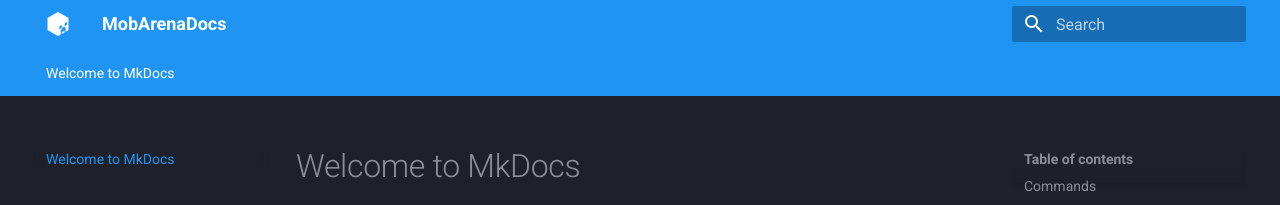
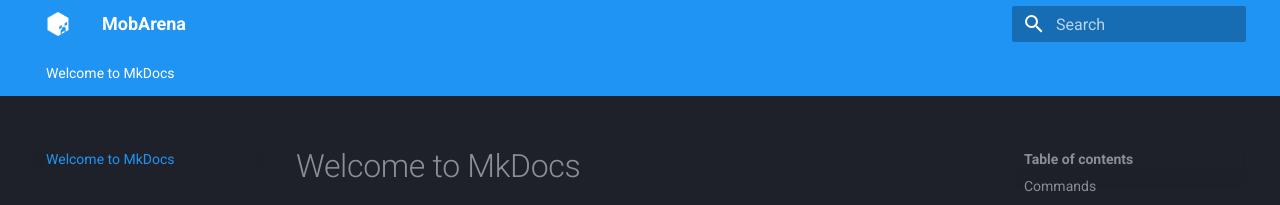
Before and after one commit to TheTecnoKing/MobArena, an MkDocs documentation site: the page built from docs/index.md, in a window 1280 px wide. Shown: the top 205 px of the page. Built offline with MkDocs 1.6.1 and Material for MkDocs 9.7.7, drawn with Linux system fonts in a browser that asks for light colours.

Commit message:
Changed accent color

```diff
--- a/mkdocs.yml
+++ b/mkdocs.yml
@@ -1,11 +1,11 @@
-site_name: MobArenaDocs
+site_name: MobArena
 theme:
   name: material
   logo: assets/logo.png
   palette:
     scheme: slate
     primary: blue
-    accent: indigo
+    accent: blue
   features:
     - navigation.instant
     - navigation.tabs
```
